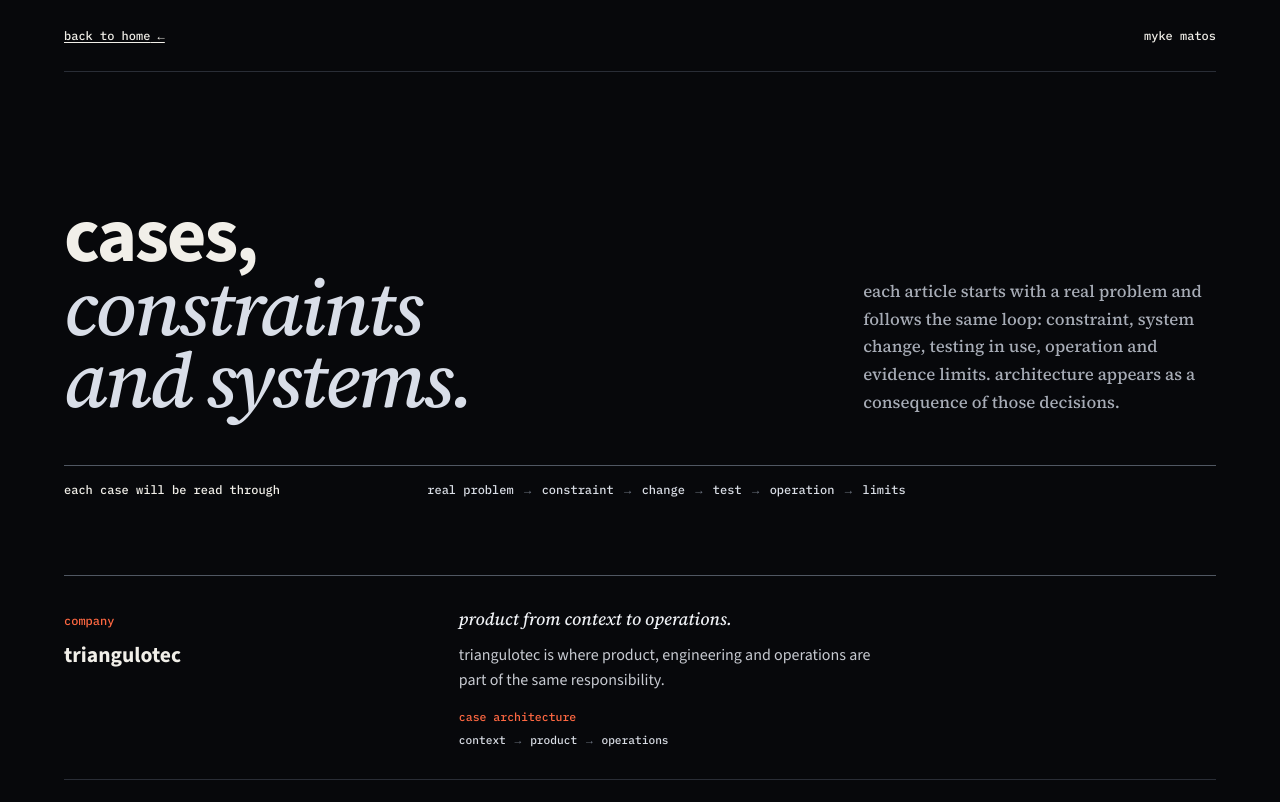
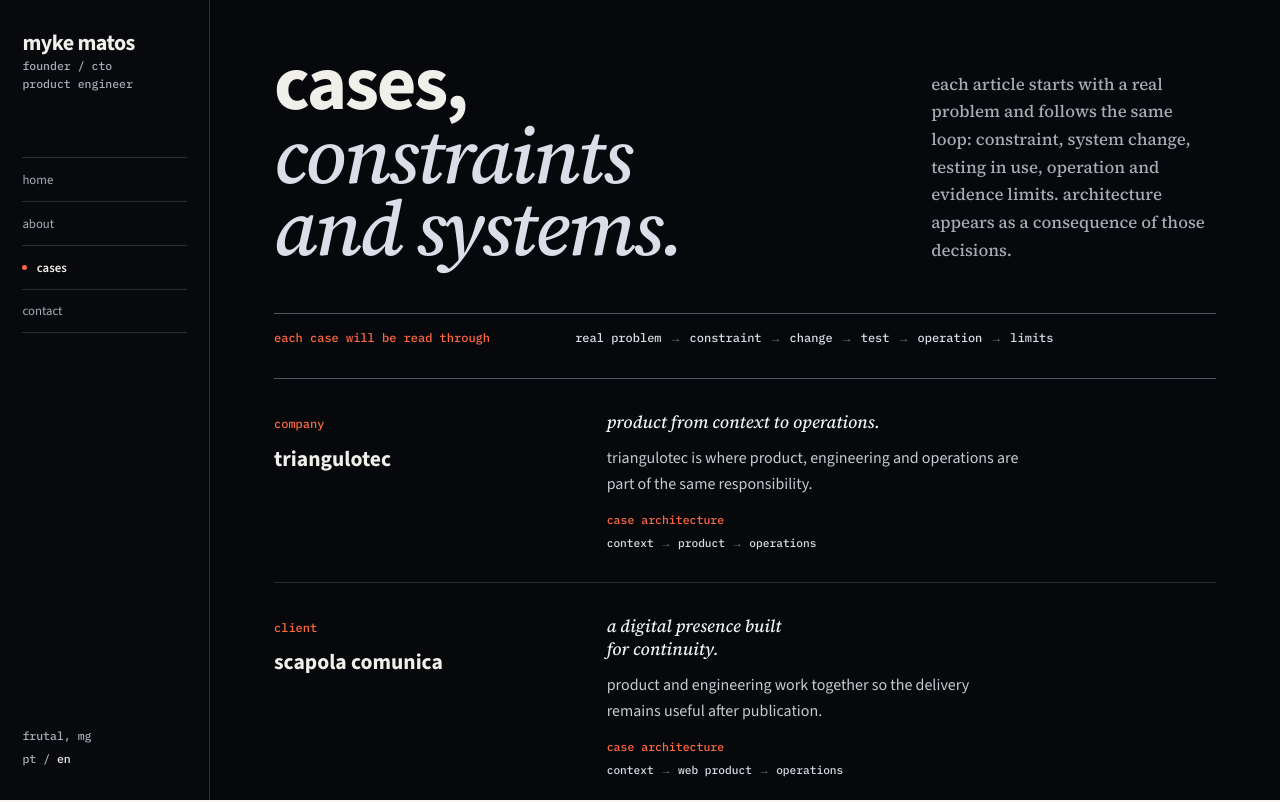
Before and after one commit to shishiv/shishiv.github.io, a Next.js app: page /en/case in a window 1280 px wide. Shown: the top 802 px of the page. Built offline with nearby package versions, Linux system fonts and the light colour scheme.

Commit message:
fix: unify portfolio case routes in orbital shell

```diff
--- a/src/app/(en)/en/case/page.tsx
+++ b/src/app/(en)/en/case/page.tsx
@@ -1,5 +1,5 @@
 import type { Metadata } from "next";
-import { CaseIndexPage } from "@/components/CaseIndexPage";
+import { FounderProfilePage } from "@/components/FounderProfilePage";
 import { ui } from "@/i18n/ui";
 
 export const metadata: Metadata = {
@@ -8,5 +8,5 @@ export const metadata: Metadata = {
 };
 
 export default function Cases() {
-  return <CaseIndexPage locale="en" />;
+  return <FounderProfilePage locale="en" initialSection="articles" />;
 }
--- a/src/app/(en)/layout.tsx
+++ b/src/app/(en)/layout.tsx
@@ -18,6 +18,7 @@ export default function EnglishRootLayout({ children }: { children: React.ReactN
           href="https://fonts.googleapis.com/css2?family=IBM+Plex+Mono:wght@400;500&family=Source+Sans+3:wght@400;500;600;700&family=Source+Serif+4:ital,opsz,wght@0,8..60,500;1,8..60,500&display=swap"
         />
         <meta name="theme-color" content="#07080b" />
+        <link rel="icon" href="/favicon.svg" type="image/svg+xml" />
       </head>
       <body>{children}</body>
     </html>
--- a/src/app/(pt)/case/page.tsx
+++ b/src/app/(pt)/case/page.tsx
@@ -1,5 +1,5 @@
 import type { Metadata } from "next";
-import { CaseIndexPage } from "@/components/CaseIndexPage";
+import { FounderProfilePage } from "@/components/FounderProfilePage";
 import { ui } from "@/i18n/ui";
 
 export const metadata: Metadata = {
@@ -8,5 +8,5 @@ export const metadata: Metadata = {
 };
 
 export default function Cases() {
-  return <CaseIndexPage locale="pt" />;
+  return <FounderProfilePage locale="pt" initialSection="articles" />;
 }
--- a/src/app/(pt)/layout.tsx
+++ b/src/app/(pt)/layout.tsx
@@ -18,6 +18,7 @@ export default function PortugueseRootLayout({ children }: { children: React.Rea
           href="https://fonts.googleapis.com/css2?family=IBM+Plex+Mono:wght@400;500&family=Source+Sans+3:wght@400;500;600;700&family=Source+Serif+4:ital,opsz,wght@0,8..60,500;1,8..60,500&display=swap"
         />
         <meta name="theme-color" content="#07080b" />
+        <link rel="icon" href="/favicon.svg" type="image/svg+xml" />
       </head>
       <body>{children}</body>
     </html>
--- a/src/components/CaseIndexPage.tsx
+++ b/src/components/CaseIndexPage.tsx
@@ -43,21 +43,6 @@ function CaseIndexContent({ locale }: { locale: Locale }) {
   );
 }
 
-export function CaseIndexPage({ locale }: { locale: Locale }) {
-  const t = useUi(locale);
-  const homeHref = locale === "pt" ? "/" : "/en/";
-
-  return (
-    <main className="case-index" lang={t.lang}>
-      <header className="case-index-header">
-        <a href={homeHref}>{t.backHome} ←</a>
-        <span>{t.heroName}</span>
-      </header>
-      <CaseIndexContent locale={locale} />
-    </main>
-  );
-}
-
 export function CaseIndexSlide({ locale }: { locale: Locale }) {
   const t = useUi(locale);
   return (
--- a/src/components/FounderProfilePage.tsx
+++ b/src/components/FounderProfilePage.tsx
@@ -5,12 +5,18 @@ import { CaseIndexSlide } from "./CaseIndexPage";
 import { GalaxyHero } from "./GalaxyHero";
 import { useUi, type Locale } from "@/i18n/ui";
 
-export function FounderProfilePage({ locale }: { locale: Locale }) {
+export function FounderProfilePage({
+  locale,
+  initialSection,
+}: {
+  locale: Locale;
+  initialSection?: "trajectory" | "cases" | "articles" | "contact";
+}) {
   const t = useUi(locale);
   const slideRef = useRef<HTMLDivElement>(null);
   const slideAnimationRef = useRef<Animation | null>(null);
   const firstSectionRef = useRef(true);
-  const [activeSection, setActiveSection] = useState<"trajectory" | "cases" | "articles" | "contact">("cases");
+  const [activeSection, setActiveSection] = useState<"trajectory" | "cases" | "articles" | "contact">(initialSection ?? "cases");
   const [sectionDirection, setSectionDirection] = useState<"forward" | "backward">("forward");
   const sectionOrder = { cases: 0, trajectory: 1, articles: 2, contact: 3 } as const;
   const showSection = (section: keyof typeof sectionOrder) => {
@@ -72,7 +78,6 @@ export function FounderProfilePage({ locale }: { locale: Locale }) {
             <button type="button" aria-current={activeSection === "cases" ? "page" : undefined} onClick={() => showSection("cases")}>{t.workNav}</button>
             <button type="button" aria-current={activeSection === "trajectory" ? "page" : undefined} onClick={() => showSection("trajectory")}>{t.trajectoryNav}</button>
             <button type="button" aria-current={activeSection === "articles" ? "page" : undefined} onClick={() => showSection("articles")}>{t.articlesNav}</button>
-            <a href="/uemg/">{t.uemgNav}</a>
             <button type="button" aria-current={activeSection === "contact" ? "page" : undefined} onClick={() => showSection("contact")}>{t.contactNav}</button>
           </nav>
 
--- a/src/i18n/ui.ts
+++ b/src/i18n/ui.ts
@@ -17,14 +17,12 @@ export const ui = {
     workNav: "home",
 
     articlesNav: "cases",
-    uemgNav: "caderno UEMG",
     caseIndexTitleFirst: "cases,",
     caseIndexTitleSecond: "restrições e sistemas.",
     caseIndexIntro:
       "cada artigo parte de um problema real e segue o mesmo ciclo: restrição, mudança no sistema, teste em uso, operação e limites da evidência. a arquitetura aparece como consequência dessas decisões.",
     caseMethodLabel: "cada case será lido por",
     caseMethod: ["problema real", "restrição", "mudança", "teste", "operação", "limites"],
-    backHome: "voltar para a home",
 
     brandsLabel: "tecnologias relacionadas na stack de produto e operação",
     stackFocusLabel: "stack em foco",
@@ -171,14 +169,12 @@ export const ui = {
     workNav: "home",
 
     articlesNav: "cases",
-    uemgNav: "UEMG notebook",
     caseIndexTitleFirst: "cases,",
     caseIndexTitleSecond: "constraints and systems.",
     caseIndexIntro:
       "each article starts with a real problem and follows the same loop: constraint, system change, testing in use, operation and evidence limits. architecture appears as a consequence of those decisions.",
     caseMethodLabel: "each case will be read through",
     caseMethod: ["real problem", "constraint", "change", "test", "operation", "limits"],
-    backHome: "back to home",
 
     brandsLabel: "related technologies across the product and operations stack",
     stackFocusLabel: "stack in focus",
```
Also changed, not shown: public/favicon.svg (added), 1 other file (tests, documents, lock files or other folders).
